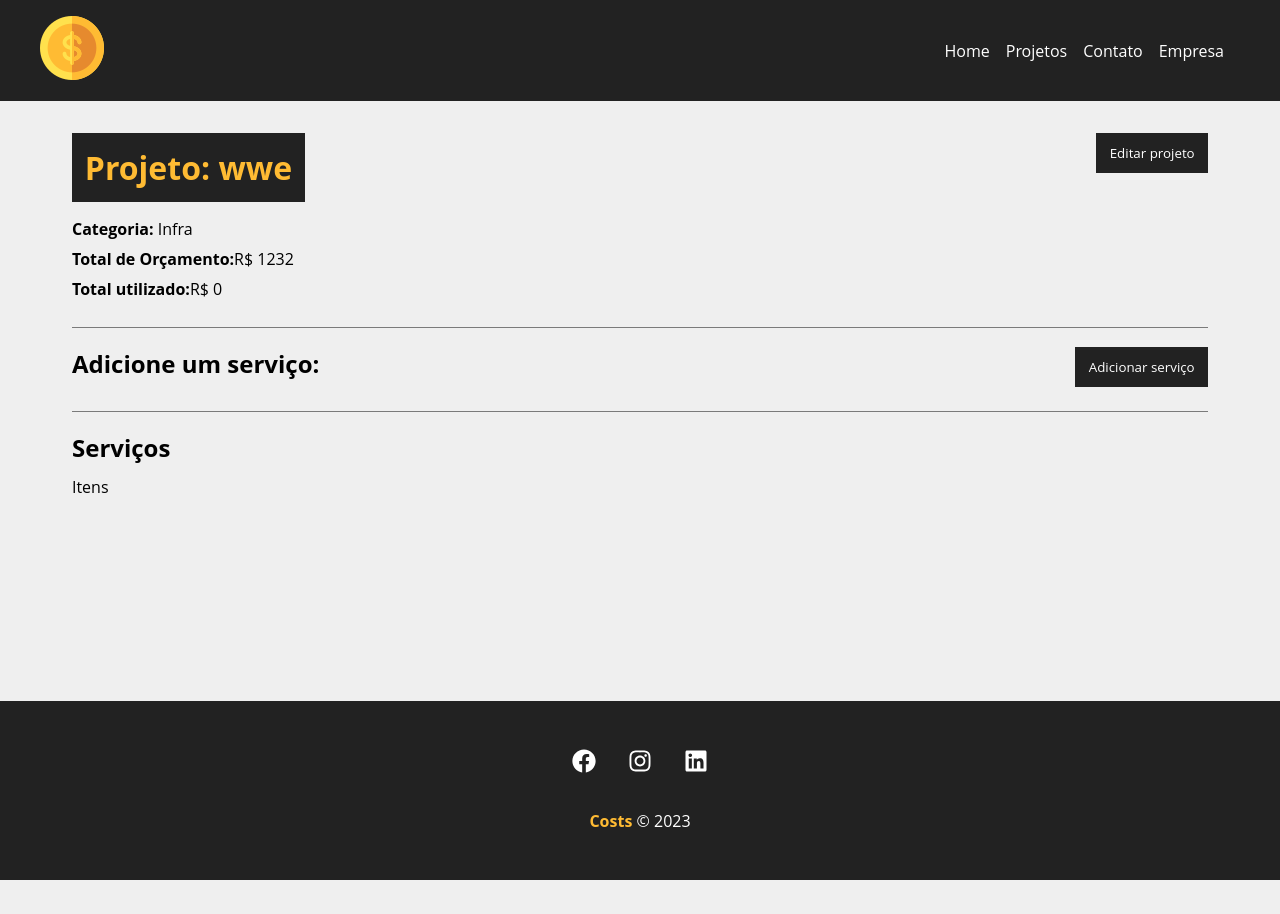
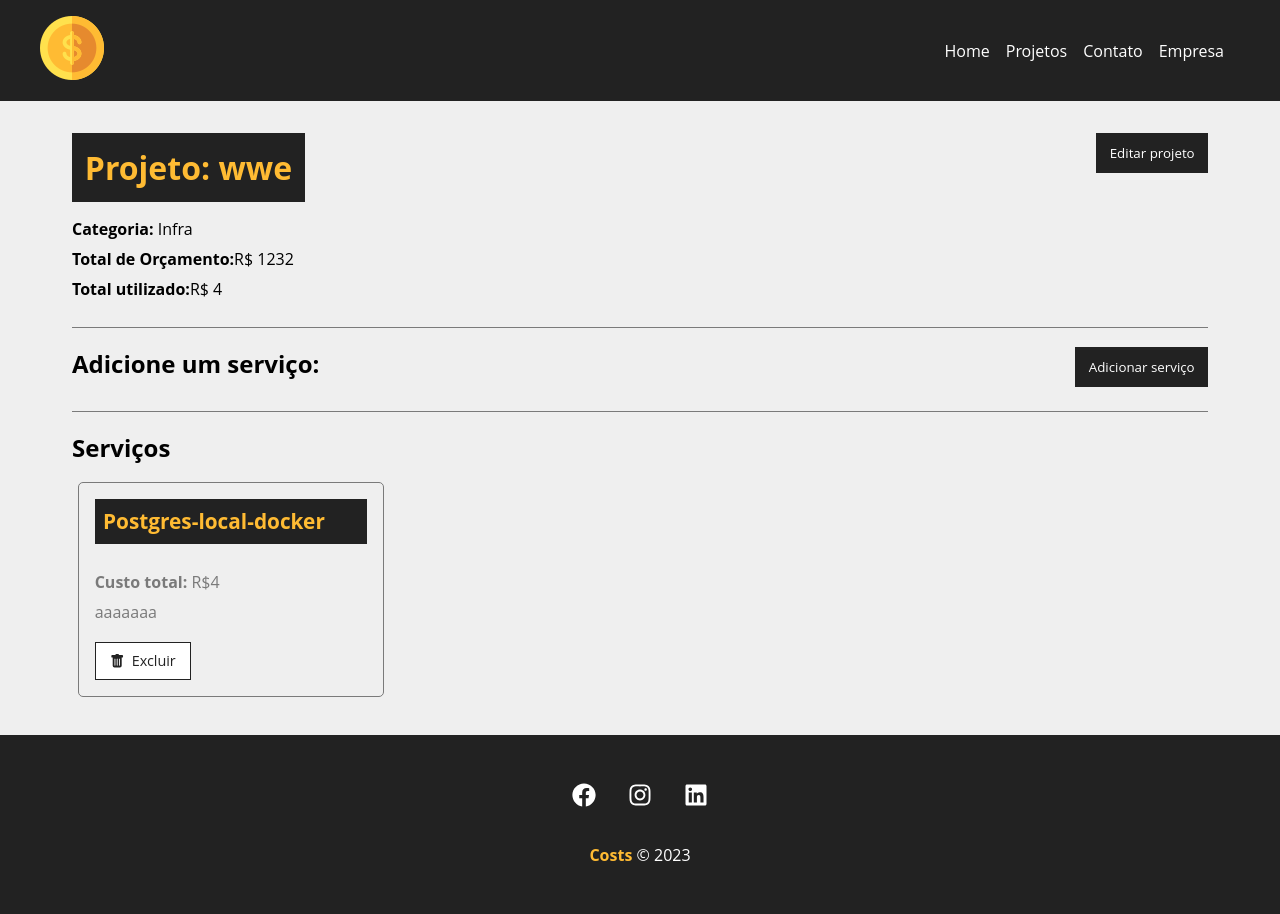
Before and after one commit to Luizenys/projeto-react-costs, a React (Create React App) app: page /project/2 in a window 1280 px wide. Before the commit the page ends 880 px from the top, so only its background shows below. Built offline with nearby package versions, Linux system fonts and the light colour scheme; data requests are answered from the project's data file; the HTML template or start-up script is replaced by a standard one.

Commit message:
displaying services

```diff
--- a/db.json
+++ b/db.json
@@ -7,8 +7,15 @@
         "id": "1",
         "name": "Infra"
       },
-      "cost": 0,
-      "services": [],
+      "cost": 4,
+      "services": [
+        {
+          "name": "Postgres-local-docker",
+          "cost": "4",
+          "description": "aaaaaaa",
+          "id": "48e9221d-127c-42c4-99dd-bb63aaffec52"
+        }
+      ],
       "id": 2
     },
     {
@@ -18,13 +25,25 @@
         "id": "2",
         "name": "Desenvolvimento"
       },
-      "cost": 100,
+      "cost": 23252,
       "services": [
         {
-          "name": "Luiza",
-          "cost": "100",
+          "name": "Postgres-railway",
+          "cost": "21",
           "description": "oie",
-          "id": "07e2db65-d4e2-4bb7-9394-3e4608553291"
+          "id": "2387b2c3-91b8-469e-b232-ac6ed43fdb49"
+        },
+        {
+          "name": "aaaaaaaaaa",
+          "cost": "333",
+          "description": "oie",
+          "id": "e454c944-2fe0-4d65-ba9f-9a413d0a2321"
+        },
+        {
+          "name": "bugattia",
+          "cost": "22222",
+          "description": "oie",
+          "id": "d67eeb22-fbaa-4b3d-93c1-bc05f234e048"
         }
       ],
       "id": 3
--- a/src/components/pages/Project.js
+++ b/src/components/pages/Project.js
@@ -9,10 +9,12 @@
 import Container from '../layout/container/Container';
 import ProjectForm from '../project/ProjectForm'
 import ServiceForm from '../service/ServiceForm'
+import ServiceCard from '../service/ServiceCard'
 
 function Project(){
     const {id} = useParams()
     const [project, setProject] = useState([])
+    const [services, setServices] = useState([])
     const [showProjectForm, setShowProjectForm] = useState(false)
     const [showServiceForm, setShowServiceForm] = useState(false)
     const [message, setMessage] = useState()
@@ -29,6 +31,7 @@
                 .then((resp) => resp.json())
                 .then((data) => {
                     setProject(data)
+                    setServices(data.services)
                 })
                 .catch((err) => console.log(err))
         }, 300)
@@ -95,10 +98,13 @@
                 })
                 .then((resp) => resp.json())
                 .then((data) => {
-                    //exibir os serviços
-                    console.log(data)
+                    setShowServiceForm(false)
                 })
                 .catch((err) => console.log(err))
+    }
+
+    function removeService(){
+
     }
 
     return(
@@ -137,7 +143,20 @@
                     </div>
                     <h2>Serviços</h2>
                     <Container customClass="start">
-                        <p>Itens</p>
+                        {services.length > 0 &&
+                            services.map((service) => (
+                                <ServiceCard
+                                id={service.id}
+                                name={service.name}
+                                cost={service.cost}
+                                description={service.description}
+                                key={service.id}
+                                handleRemove={removeService}
+                                >
+                                </ServiceCard>
+                            ))
+                        }
+                        {services.length === 0 && <p>Não há serviços cadastrados.</p>}
                     </Container>
                 </Container>
             </div>
--- /dev/null
+++ b/src/components/service/ServiceCard.js
@@ -0,0 +1,24 @@
+import styles from '../project/ProjectCard.module.css'
+import {BsPencil, BsFillTrashFill} from 'react-icons/bs'
+
+function ServiceCard({id, name, cost, description, handleRemove}){
+    const remove = (e) => {
+
+    }
+    return(
+        <div className={styles.project_card}>
+            <h4>{name}</h4>
+            <p>
+                <span>Custo total:</span> R${cost}
+            </p>
+            <p>{description}</p>
+            <div className={styles.project_card_actions}>
+                <button onClick={remove}>
+                    <BsFillTrashFill /> Excluir
+                </button>
+            </div>
+        </div>
+    )
+}
+
+export default ServiceCard
```
